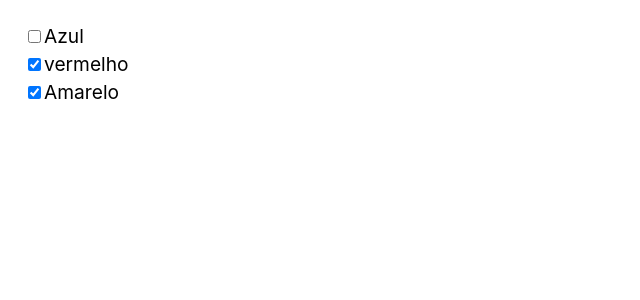
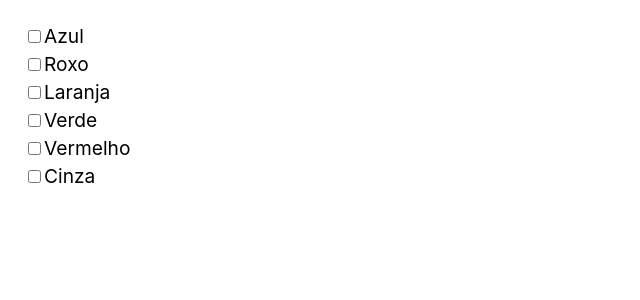
Before and after one commit to MacielSousa/starting-react, a React (Create React App) app in the folder meuapp/: page / in a window 1280 px wide. Shown: the top 300 px of the page, without its empty margins (0-640 px from the left). Built offline with nearby package versions, Linux system fonts and the light colour scheme; the HTML template or start-up script is replaced by a standard one.

Commit message:
Desafio Checkbox

```diff
--- a/meuapp/src/App.js
+++ b/meuapp/src/App.js
@@ -1,10 +1,10 @@
 import React from 'react';
-import FormCheckbox1 from './Formulario/FormCheckbox/FormCheckbox1'
+import DesafioCheckbox from './Formulario/FormCheckbox/DesafioCheckbox'
 
 const App = () => {
 
         return <div>
-            <FormCheckbox1 />
+            <DesafioCheckbox />
          </div>
 }
 
--- /dev/null
+++ b/meuapp/src/Formulario/FormCheckbox/DesafioCheckbox.js
@@ -0,0 +1,32 @@
+import React from 'react';
+
+const coresArray = ['azul', 'roxo', 'laranja', 'verde', 'vermelho', 'cinza'];
+
+const DesafioCheckbox = () => {
+    const [cores, setCores] =  React.useState([]);
+    function handleChange({target}) {
+        if(target.checked){
+            setCores([...cores, target.value])
+        }else {
+            setCores(
+                cores.filter((cor) => cor !== target.value)
+            );
+        }
+    }
+    return <form>
+        {coresArray.map((cor) =>
+            <label key={cor} style={{textTransform: 'capitalize'}}>
+                <input
+                        type="checkbox"
+                        value={cor}
+                        checked={cores.includes(cor)}
+                        onChange={handleChange}
+                />
+            {cor}
+            </label>
+        )}
+    </form>
+}
+
+
+export default DesafioCheckbox;
```
